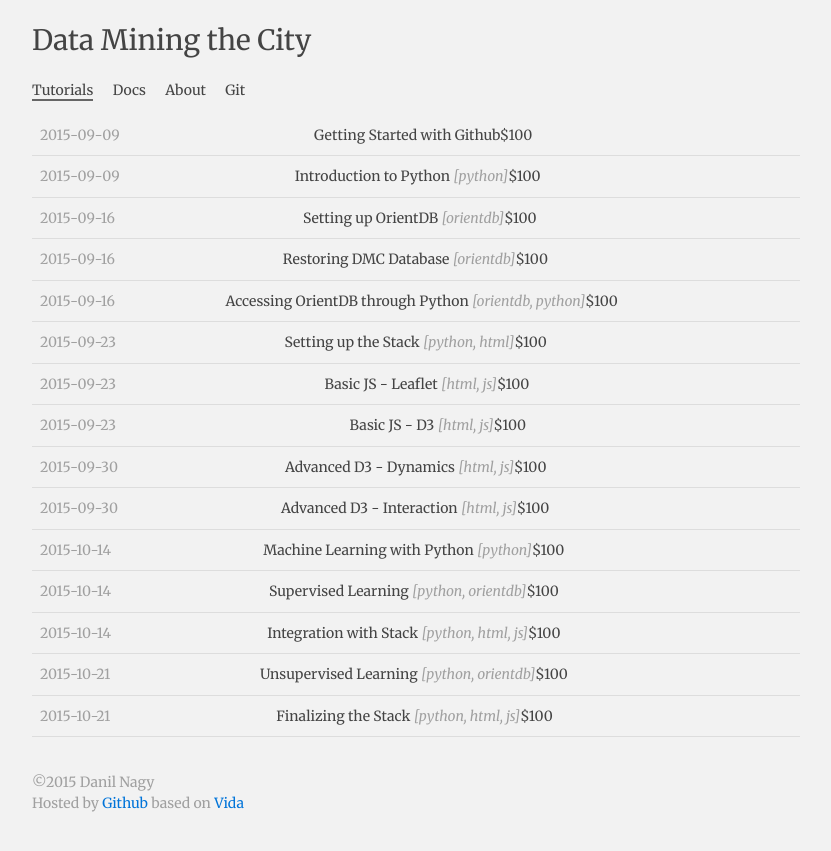
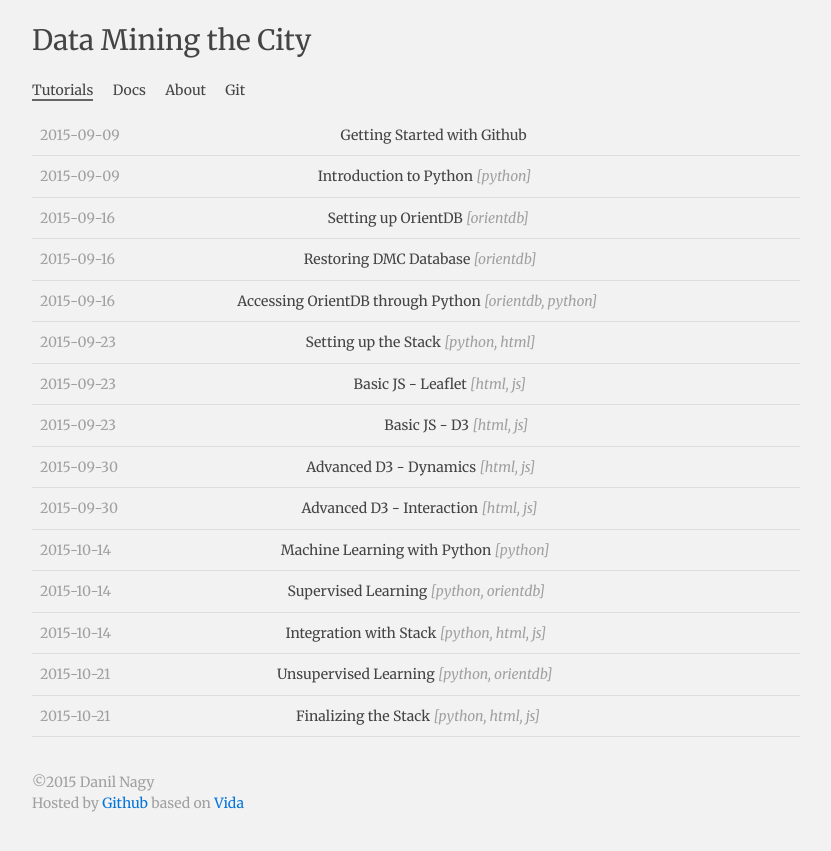
Before and after one commit to danilnagy/dmc, a Jekyll site: the page built from index.html, in a window 1280 px wide. Shown: the top 851 px of the page, without its empty margins (224-1055 px from the left). Built offline with Jekyll 4.4.1, drawn with Linux system fonts in a browser that asks for light colours; Markdown is read by kramdown in place of the engine named in the settings.

Commit message:
Update index.html

```diff
--- a/index.html
+++ b/index.html
@@ -9,7 +9,7 @@ layout: default
             <span>{{ post.date | date: site.date_format }}</span>
             </td>
             <td>
-            <a href="{{ post.url | prepend: site.baseurl }}">{{ post.title }}</a>{% if post.tags.size > 0 %} <em>[{% for tag in post.tags %}{{ tag }}{% unless tag == post.tags.last %}, {% endunless %}{% endfor %}]</em>{% endif %}$100
+            <a href="{{ post.url | prepend: site.baseurl }}">{{ post.title }}</a>{% if post.tags.size > 0 %} <em>[{% for tag in post.tags %}{{ tag }}{% unless tag == post.tags.last %}, {% endunless %}{% endfor %}]</em>{% endif %}
             </td></tr></table></li>
         {% endfor %}
     </ul>
```
